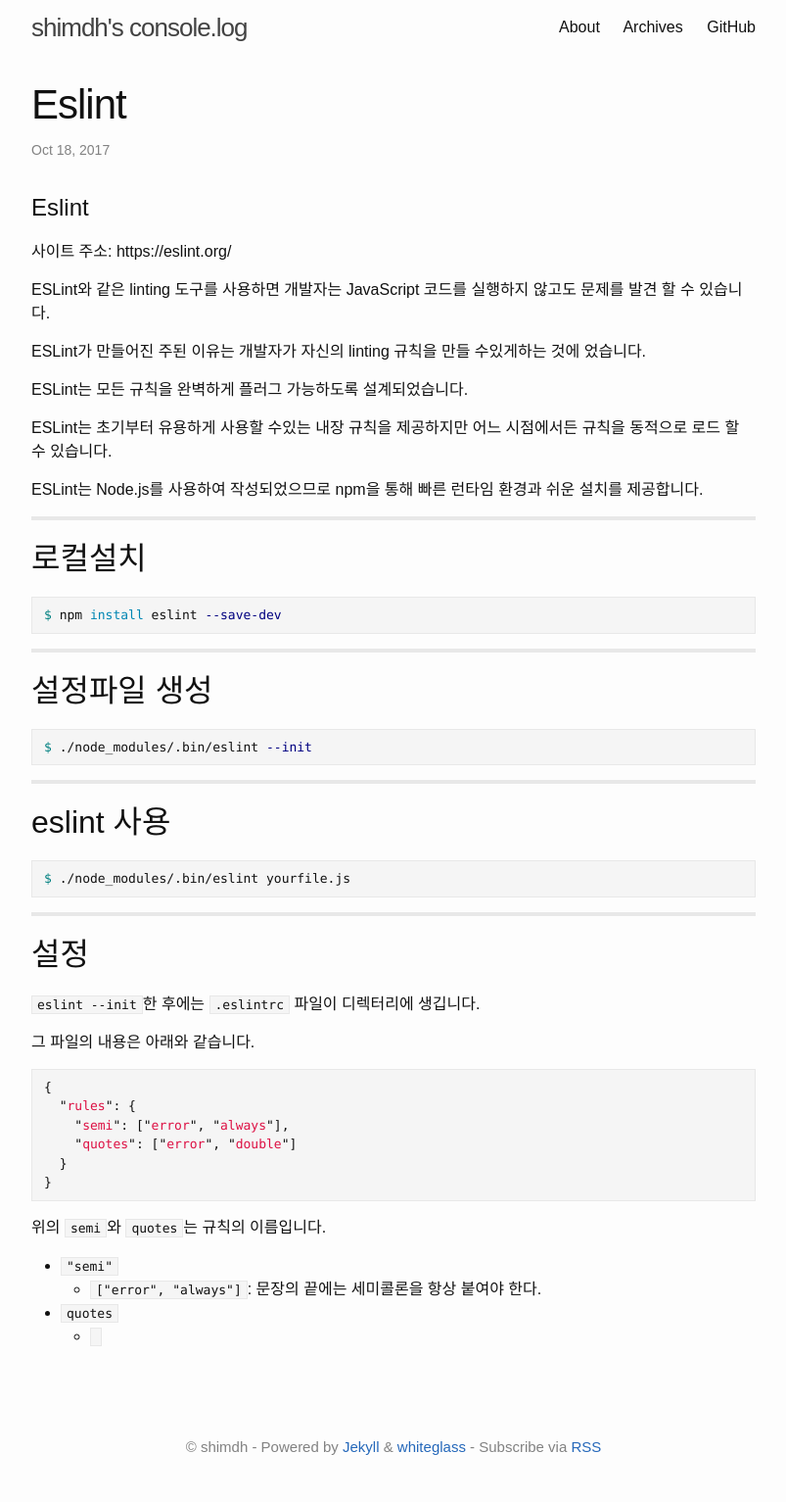
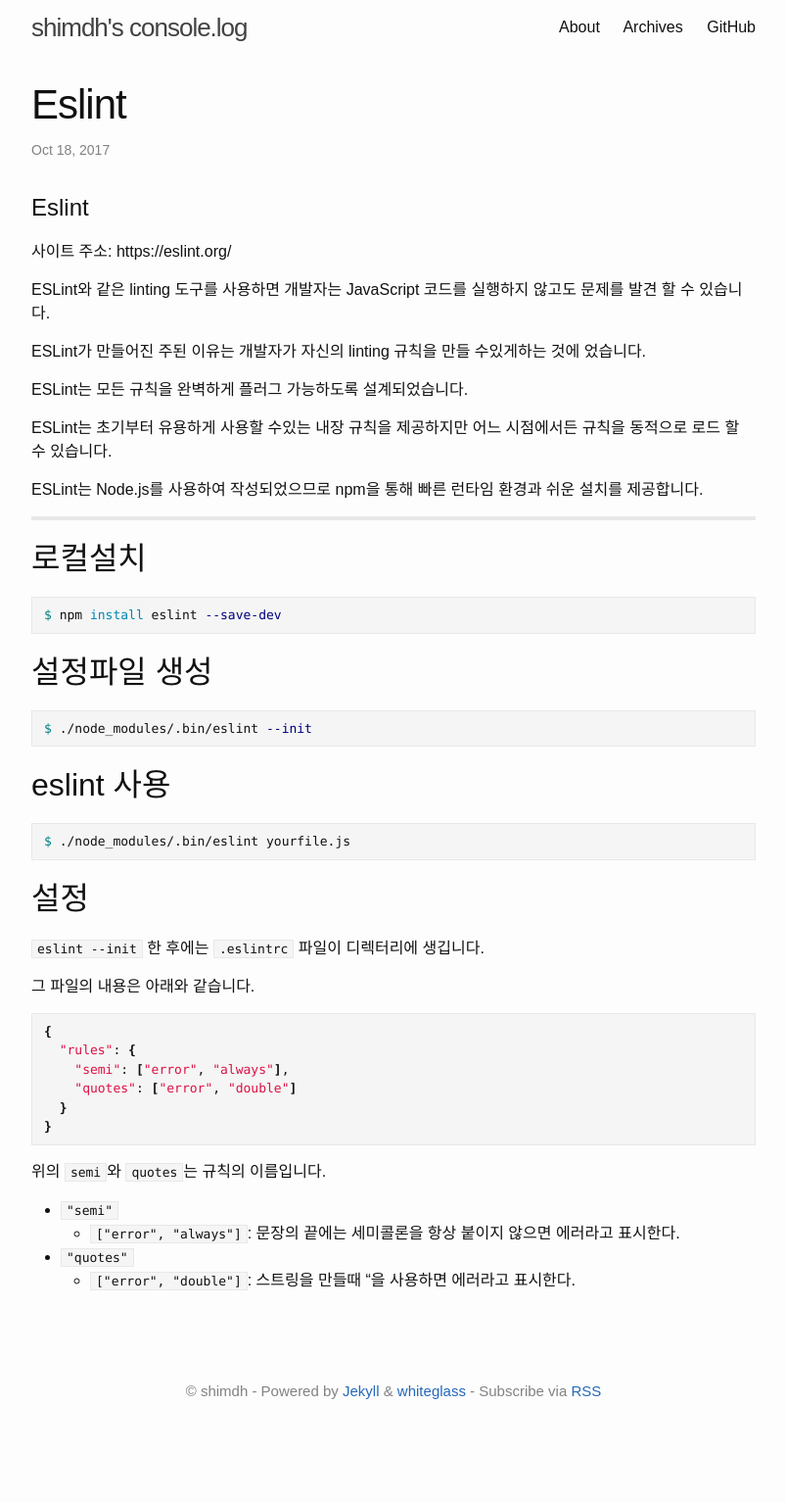
Before and after one commit to yous/whiteglass, a Jekyll site: the page built from _posts/2017-10-18-eslint.md, in a window 1280 px wide. Shown: the whole page at 98% size, without its empty margins (238-1041 px from the left). Built offline with Jekyll 4.4.1, drawn with Linux system fonts in a browser that asks for light colours; after the commit the page ends 1476 px from its top, so only the background shows below that.

Commit message:
파일 정리

````diff
--- a/_posts/2017-10-18-eslint.md
+++ b/_posts/2017-10-18-eslint.md
@@ -26,41 +26,42 @@
 $ npm install eslint --save-dev
 ```
 
----
+
 
 ## 설정파일 생성
 
-{% highlight shell %}
+```shell
 $ ./node_modules/.bin/eslint --init
-{% endhighlight %}
+```
 
----
+
 
 ## eslint 사용
 
-{% highlight shell %}
+```shell
 $ ./node_modules/.bin/eslint yourfile.js
-{% endhighlight %}
+```
 
----
+
 
 ## 설정
 
-<code>eslint --init</code>한 후에는 <code>.eslintrc</code> 파일이 디렉터리에 생깁니다.
+`eslint --init` 한 후에는 `.eslintrc` 파일이 디렉터리에 생깁니다.
 
 그 파일의 내용은 아래와 같습니다.
-{% highlight js %}
+
+```shell
 {
   "rules": {
     "semi": ["error", "always"],
     "quotes": ["error", "double"]
   }
 }
-{% endhighlight %}
+```
 
-위의 <code>semi</code>와 <code>quotes</code>는 규칙의 이름입니다.
+위의 `semi`와 `quotes`는 규칙의 이름입니다.
 
-* <code>"semi"</code>
-  * <code>["error", "always"]</code>: 문장의 끝에는 세미콜론을 항상 붙여야 한다.
-* <code>quotes</code>
-  * <code></code>
+* `"semi"`
+  * `["error", "always"]`: 문장의 끝에는 세미콜론을 항상 붙이지 않으면 에러라고 표시한다.
+* `"quotes"`
+  * `["error", "double"]`:  스트링을 만들때 "을 사용하면 에러라고 표시한다.
````
